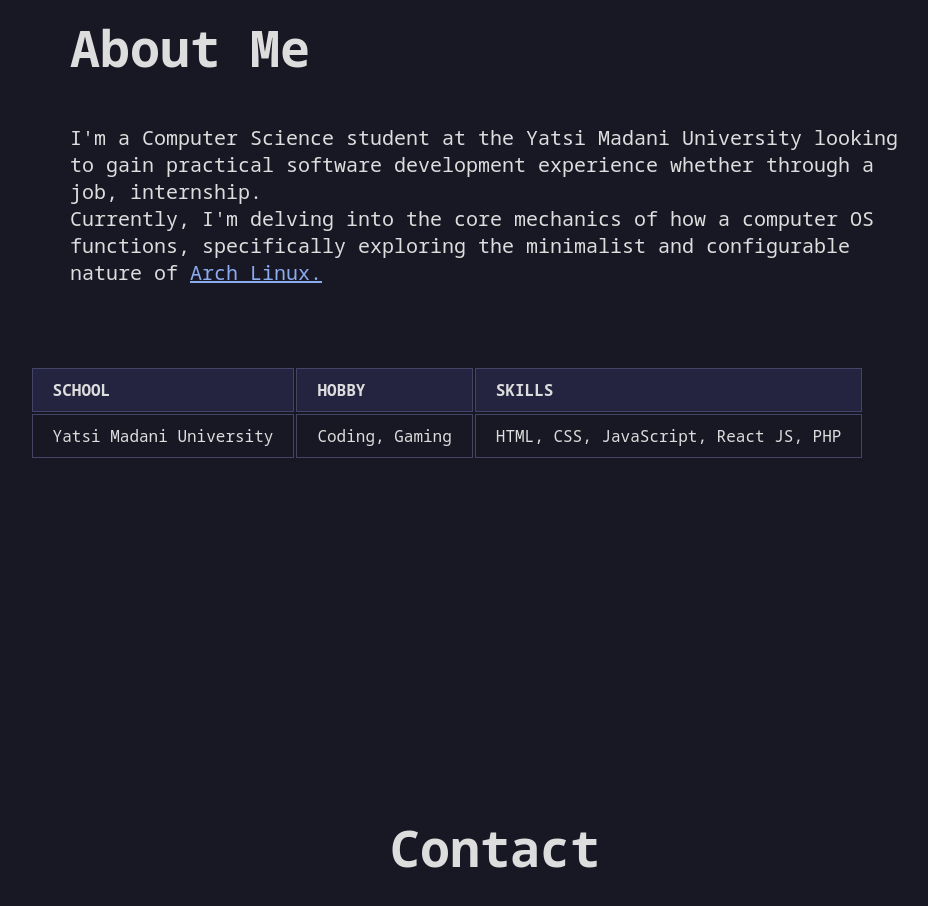
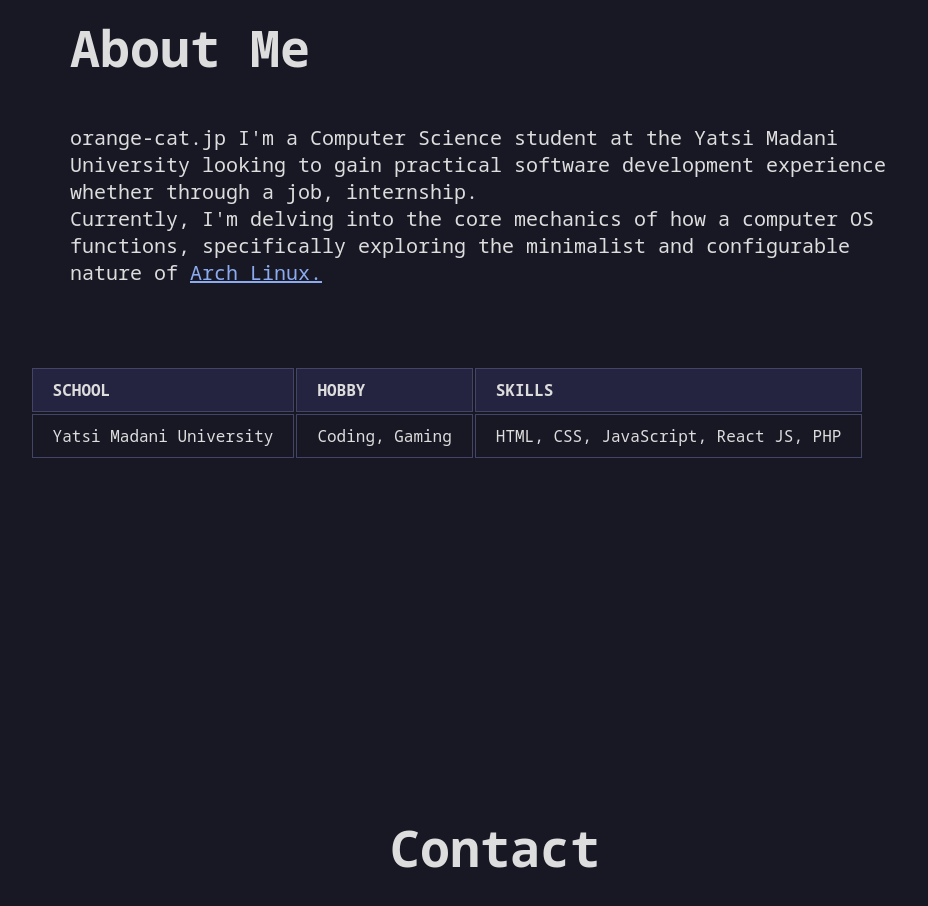
Before and after one commit to indrafetch09/harindra-bio, a website built with Vite: page index.html in a window 1280 px wide. Shown: the part 880-1786 px from the top of the page, without its empty margins (145-1073 px from the left). Built offline with nearby package versions, Linux system fonts and the light colour scheme.

Commit message:
fixed: source profile picture

```diff
--- a/index.html
+++ b/index.html
@@ -38,7 +38,7 @@
       <div class="container">
         <h1 class="title-page">About Me</h1>
         <div>
-          <p class="about-me">
+          <p class="about-me">orange-cat.jp
             I'm a Computer Science student at the Yatsi Madani University looking to gain practical software
             development experience whether through a job, internship. <br>
             Currently, I'm delving into the core mechanics of how a computer OS functions, specifically exploring the
```
